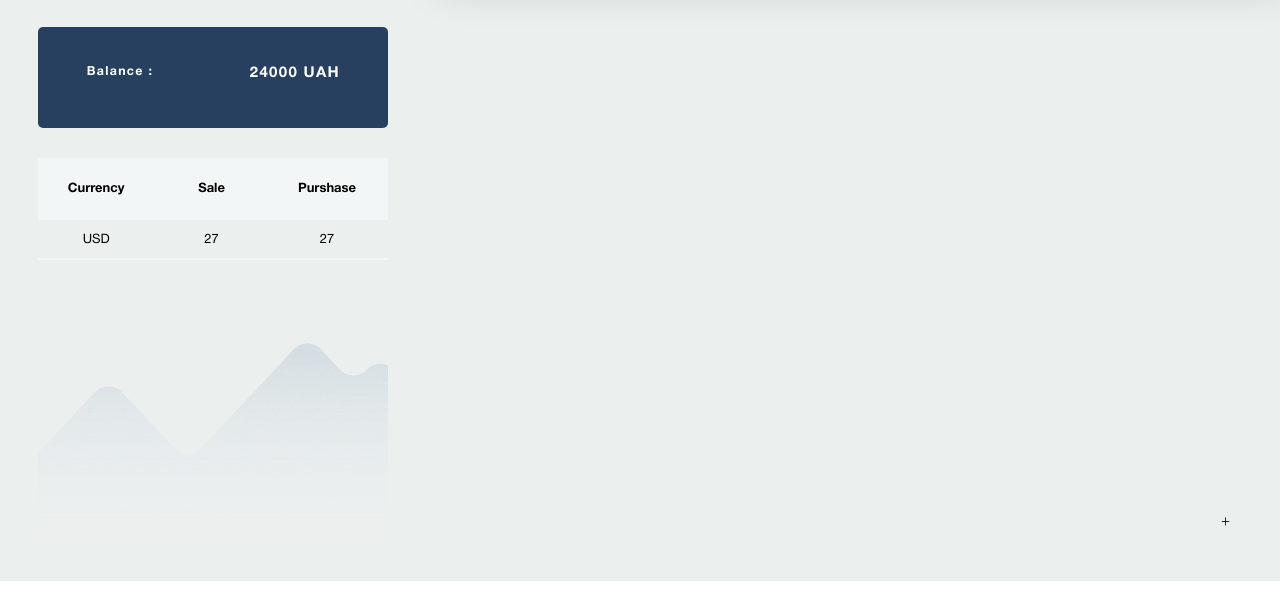
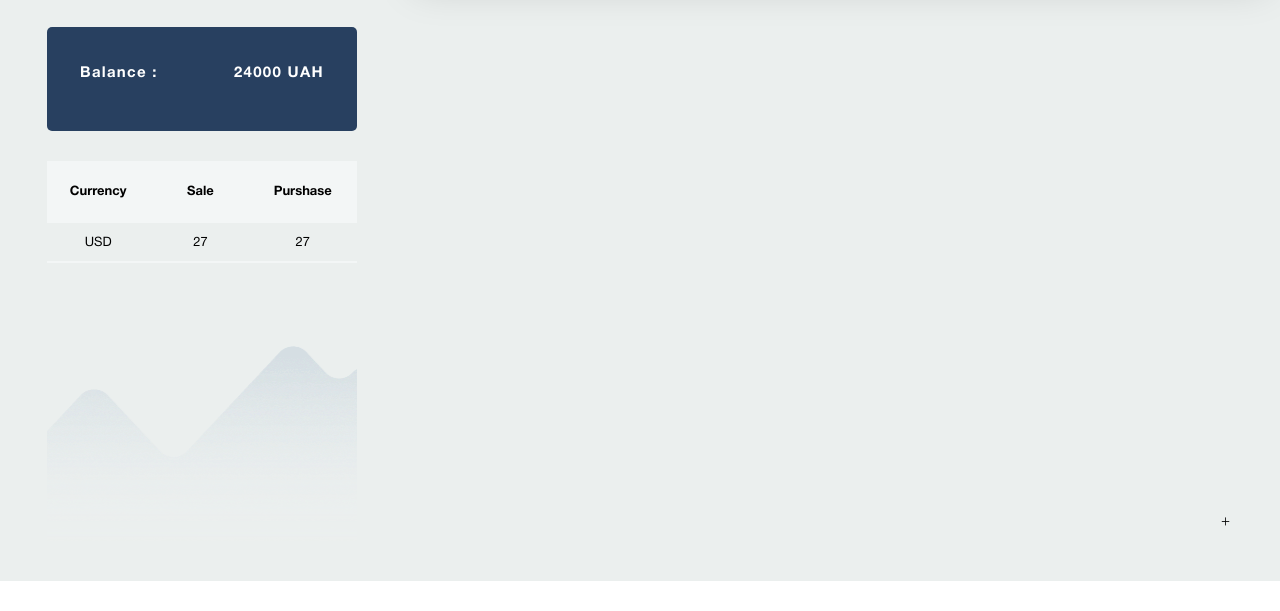
Before and after one commit to VladyslavChychykalo/wallet_app_frontend, a React app: page /diagram in a window 1280 px wide. Shown: the part 219-830 px from the top of the page. Built offline with nearby package versions, Linux system fonts and the light colour scheme.

Commit message:
fix dashboard and redirect

```diff
--- a/src/components/Balance/Balance.module.css
+++ b/src/components/Balance/Balance.module.css
@@ -1,14 +1,17 @@
 .title {
   margin-bottom: 10px;
+  font-size: 15px;
 }
 
 @media (min-width: 768px) {
   .title {
     color: #7e8d93;
+    font-size: 15px;
   }
 
   .amount {
     color: var(--color-main-blue);
+    padding-left: 10px;
   }
 }
 
--- a/src/components/DiagramTab/DiagramTab.module.css
+++ b/src/components/DiagramTab/DiagramTab.module.css
@@ -23,8 +23,8 @@
 @media (min-width: 768px) {
   .diagram {
     padding: 0;
-    background: #f9fefd;
   }
+
   .chartBlock {
     width: 704px;
     margin-bottom: 34px;
@@ -36,6 +36,7 @@
     background: var(--text-color-white);
     box-shadow: 10px 17.3px 40px rgba(1, 1, 0, 0.15);
   }
+
   .chartBlockHeader {
     display: unset;
     width: 100%;
@@ -49,6 +50,7 @@
     border-top-right-radius: 4px;
     text-transform: uppercase;
   }
+
   .chartBlockHeader h2 {
     font-weight: 500;
     font-size: 15px;
@@ -65,6 +67,7 @@
     border-radius: 4px;
     box-shadow: 10px 17.3px 40px rgba(1, 1, 0, 0.15);
   }
+
   .diagramHeader {
     display: unset;
     width: 100%;
@@ -77,14 +80,17 @@
     border-top-left-radius: 4px;
     border-top-right-radius: 4px;
   }
+
   .diagramHeader h2 {
     font-size: 15px;
     font-weight: 500;
   }
+
   .wrapper {
     flex-direction: row;
     padding: 0 50px 34px;
   }
+
   .chartBlock {
     width: 50%;
     margin: 0;
--- a/src/pages/DashboardPage/DashboardPage.js
+++ b/src/pages/DashboardPage/DashboardPage.js
@@ -1,5 +1,5 @@
 import React, { Component } from 'react';
-import { Route, Switch } from 'react-router-dom';
+import { Route, Switch, Redirect } from 'react-router-dom';
 import styles from './DashboardPage.module.css';
 import Navigation from '../../components/Navigation/Navigation';
 // import HomeTab from '../../components/HomeTab/HomeTab';
@@ -43,6 +43,7 @@ export default class DashboardPage extends Component {
               {windowWidth < 768 && (
                 <Route path="/currency" component={Currency} />
               )}
+              <Redirect to="/home" />
             </Switch>
           </article>
         </main>
--- a/src/pages/DashboardPage/DashboardPage.module.css
+++ b/src/pages/DashboardPage/DashboardPage.module.css
@@ -1,5 +1,5 @@
 .container {
-  width: 320px;
+  width: 100vw;
   height: 100vh;
   margin: 0 auto;
   background-color: #ebefee;
@@ -7,12 +7,14 @@
 }
 
 .main {
-  width: 100%;
+  width: 320px;
+  margin: 0 auto;
 }
 
-.aside {
-  width: 100%;
-}
+/* .aside {
+  width: 320px;
+  margin: 0 auto;
+} */
 
 .nav {
   width: 100%;
@@ -25,7 +27,7 @@
 
 .balance {
   background-color: var(--color-main-blue);
-  width: 95%;
+  width: 304px;
   margin: 0 auto;
   margin-bottom: 20px;
   border-radius: 5px;
@@ -45,18 +47,19 @@
 }
 
 @media (min-width: 768px) {
-  .container {
-    width: 768px;
-  }
-
   .header {
     margin-bottom: 30px;
   }
 
+  .main {
+    width: 768px;
+  }
+
   .aside {
+    width: 768px;
     display: flex;
     justify-content: center;
-    margin-bottom: 30px;
+    margin: 0 auto 30px;
   }
 
   .nav {
@@ -86,16 +89,12 @@
 }
 
 @media (min-width: 1280px) {
-  .container {
-    width: 1280px;
-  }
-
   .header {
     margin-bottom: 46px;
   }
 
   .aside {
-    width: 33.333333%;
+    width: 310px;
     flex-direction: column;
     align-items: center;
     margin-bottom: 50px;
@@ -103,11 +102,12 @@
 
   .main {
     display: flex;
+    width: 1280px;
   }
 
   .nav,
   .balance {
-    width: 82%;
+    width: 100%;
     margin-bottom: 30px;
     background-color: var(--bg-color-dark-blue);
     border-radius: 5px;
@@ -120,7 +120,7 @@
   }
 
   .currency {
-    width: 82%;
+    width: 100%;
     margin: 0;
     position: inherit;
   }
@@ -132,7 +132,7 @@
   }
 
   .content {
-    width: 66.66666%;
+    width: 876px;
   }
 
   .addTransaction {
```
Also changed, not shown: 1 other file.
